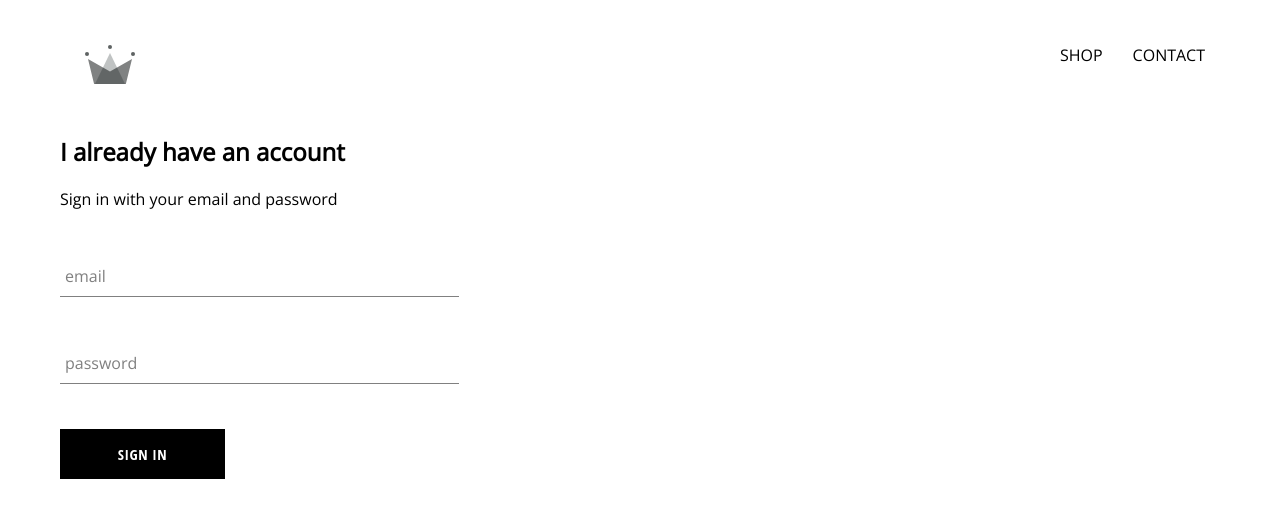
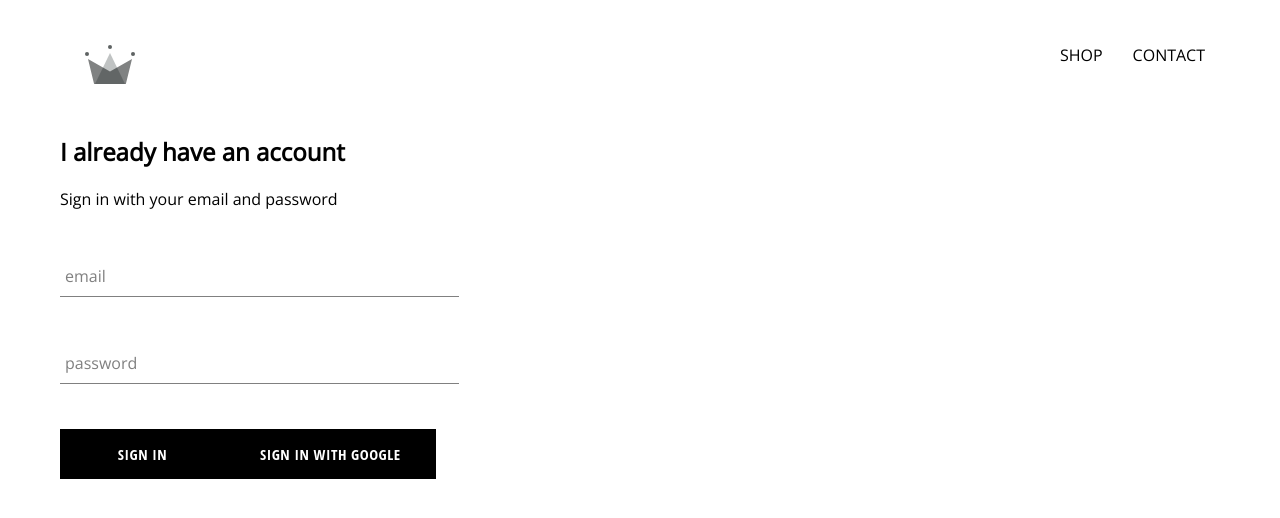
Before and after one commit to PongponZ/React-lesson-shop, a React (Create React App) app: page /signin in a window 1280 px wide. Shown: the top 518 px of the page. Built offline with nearby package versions, Linux system fonts and the light colour scheme; no server answers.

Commit message:
Add Auth

```diff
--- a/package.json
+++ b/package.json
@@ -6,6 +6,7 @@
     "@testing-library/jest-dom": "^4.2.4",
     "@testing-library/react": "^9.3.2",
     "@testing-library/user-event": "^7.1.2",
+    "firebase": "^7.9.1",
     "node-sass": "^4.13.1",
     "react": "^16.12.0",
     "react-dom": "^16.12.0",
--- a/src/components/sign-in/sign-in.component.jsx
+++ b/src/components/sign-in/sign-in.component.jsx
@@ -2,6 +2,9 @@
 import './sign-in.style.scss'
 import FormInput from '../form-input/form-input.component'
 import CustomButton from '../custom-button/custom-button.component'
+import {signInWithGoogle} from '../../firebase/firebase.utils'
+
+
 
 class SignIn extends React.Component{
     constructor(props){
@@ -46,6 +49,7 @@
 
 
                     <CustomButton type="submit" value="Submit">SIGN IN</CustomButton>
+                    <CustomButton onClick={signInWithGoogle} >{' '}Sign in with Google{' '}</CustomButton>
                 </form>
             </div>
         )
```
Also changed, not shown: 2 other files (tests, documents, lock files or other folders).
